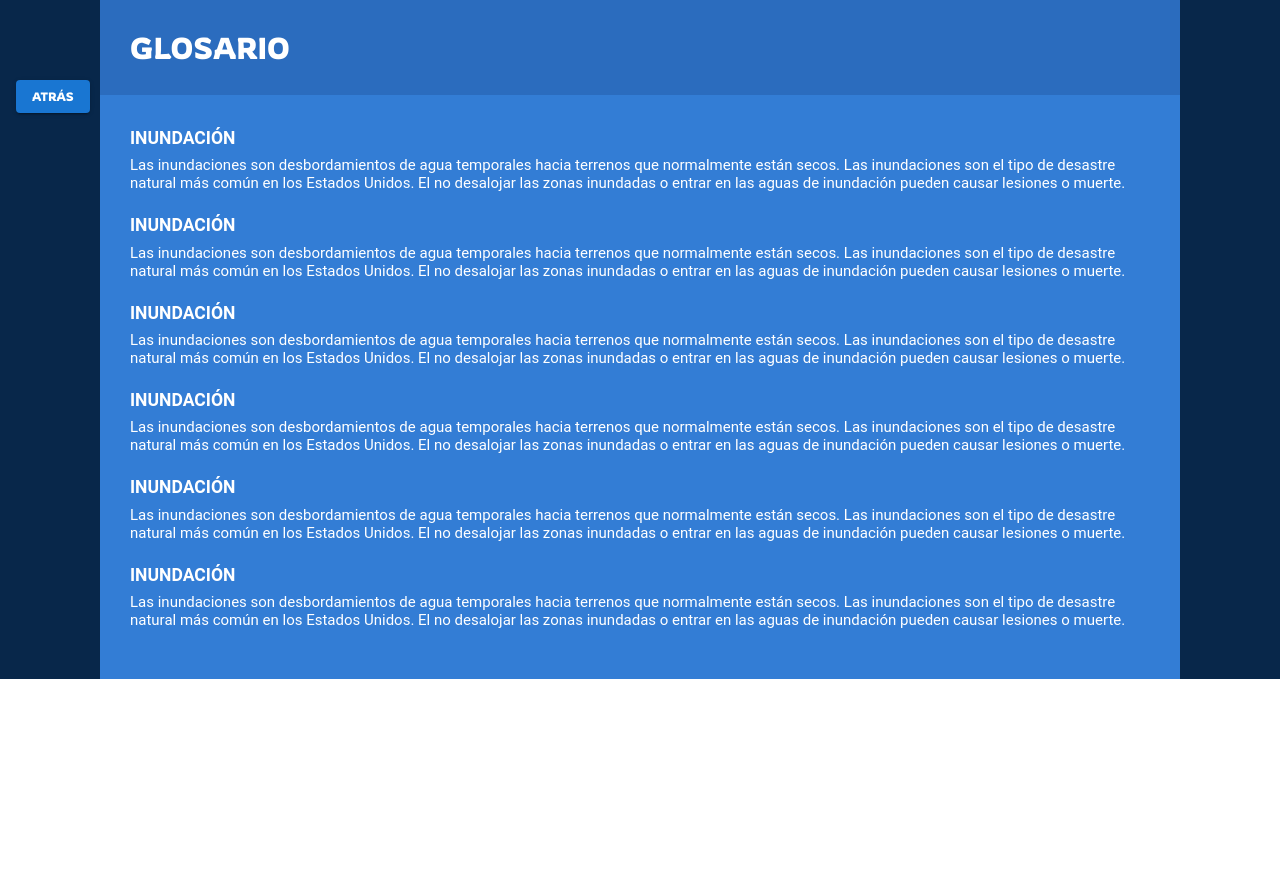
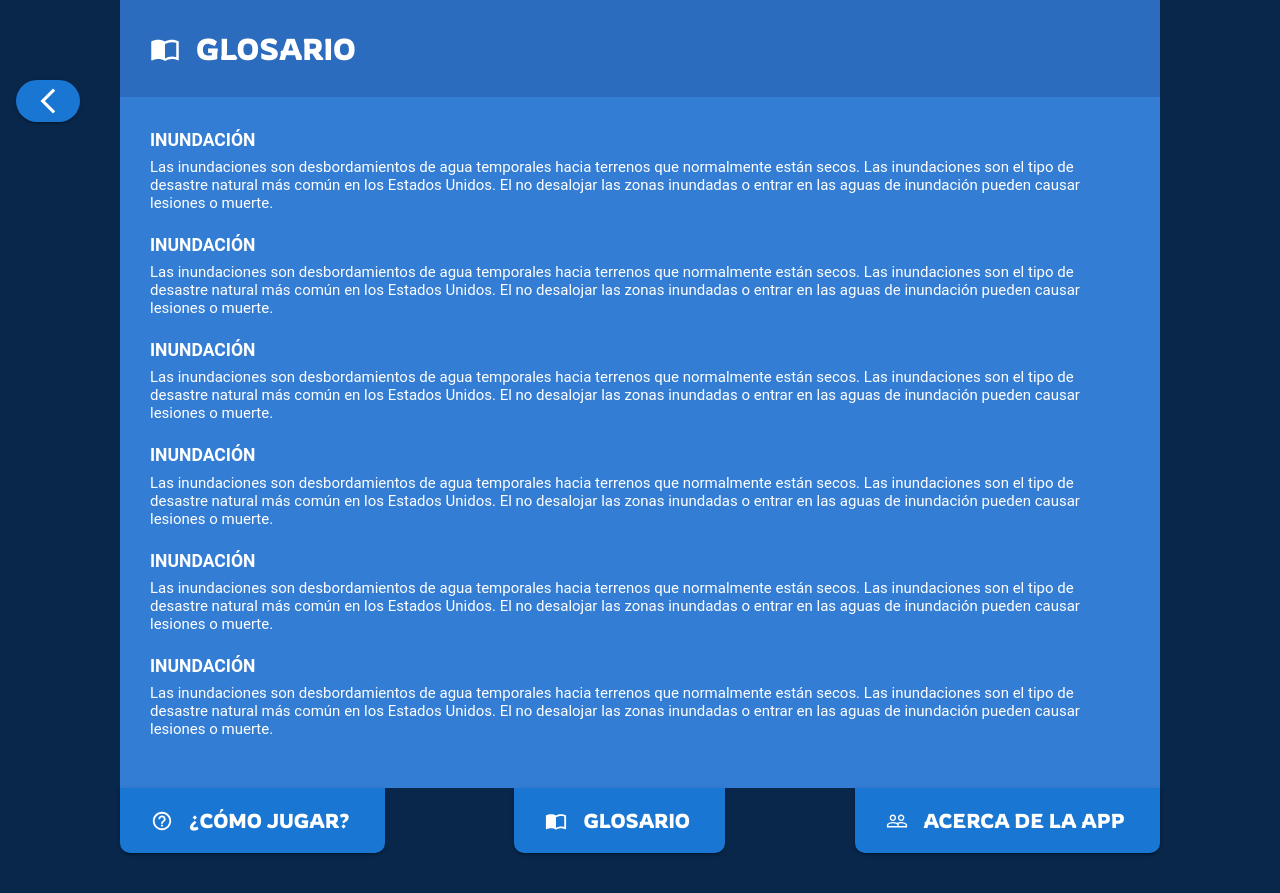
Before and after one commit to tadeovelis/Pasapalabra-ArroyoMaldonado-TPIntegradorDEU-2022, a React (Create React App) app: page /glosario in a window 1280 px wide. Before the commit the page ends 800 px from the top, so only its background shows below. Built offline with nearby package versions, Linux system fonts and the light colour scheme; the HTML template or start-up script is replaced by a standard one.

Commit message:
Agregar header de abajo en las secciones complementarias. Ordenar un poco la estructura de los componentes. Agregar iconos

```diff
--- a/src/App.css
+++ b/src/App.css
@@ -1,6 +1,7 @@
 .App {
   text-align: center;
-  background: #08274a
+  background: #08274a;
+  padding: 0 0 40px
 }
 
 .App-logo {
@@ -40,37 +41,38 @@
 
 /* Contenedor secciones donde hay texto (cómo jugar, glosario, acerca de */
 .contenedor-general-seccion-texto {
-  background: #337dd5;
-  margin: 0 100px;
+  margin: 0 120px;
 }
 
 .header-seccion-texto {
   background: #2b6cbe;
+  padding: 30px;
+  position: sticky;
+  top: 0;
+  z-index: 99;
+}
+
+.contenedor-seccion-texto {
   padding: 30px
 }
 
-.contenedor-seccion-texto {
+.contenedor-seccion-headerytexto {
   background: #337dd5;
-  padding: 30px;
   color: white
 }
 
-.palabra-glosario, .tema-acerca-de-la-app {
+.item-seccion-texto {
   text-align: left;
   margin-bottom: 20px;
 }
 
-.titulo-palabra-glosario, .titulo-tema-acerca-de-la-app {
+.titulo-item-seccion-texto {
   text-transform: uppercase;
   margin-top: 0;
   margin-bottom: 5px
 }
 
-.definicion-palabra-glosario, .contenido-tema-acerca-de-la-app {
+.contenido-item-seccion-texto {
   line-height: 1.2;
   margin: 0
 }
-
-.button-header {
-  font-size: 1em
-}
--- a/src/App.js
+++ b/src/App.js
@@ -1,9 +1,9 @@
 import './App.css'
 import Home from './components/Home'
 import Juego from './components/Juego'
-import ComoJugar from './components/ComoJugar'
-import Glosario from './components/Glosario'
-import AcercaDeLaApp from './components/AcercaDeLaApp'
+import ComoJugar from './components/SeccionesComplementarias/ComoJugar'
+import Glosario from './components/SeccionesComplementarias/Glosario'
+import AcercaDeLaApp from './components/SeccionesComplementarias/AcercaDeLaApp'
 import Configuracion from './components/Configuracion'
 
 import { BrowserRouter } from 'react-router-dom'
--- a/src/components/BotonesFlotantes.js
+++ b/src/components/BotonesFlotantes.js
@@ -1,5 +1,8 @@
 import { Button } from "@mui/material"
 import { useNavigate } from "react-router-dom";
+import { Link } from "react-router-dom"
+import ArrowBackIosNewIcon from '@mui/icons-material/ArrowBackIosNew';
+
 
 export default function BotonesFlotantes() {
 
@@ -9,17 +12,19 @@ export default function BotonesFlotantes() {
         <div>
             <Button
                 variant="contained"
+                component={Link}
                 sx={{
                     position: 'fixed',
                     fontWeight: '500',
                     left: 0,
                     top: 0,
                     mt: 10,
-                    ml: 2
+                    ml: 2,
+                    borderRadius: 100
                 }}
-                onClick={() => navigate(-1)}
+                to="/rosco"
             >
-                Atrás
+                <ArrowBackIosNewIcon fontSize="large" />
             </Button>
         </div>
     )
--- a/src/components/Glosario.js
+++ /dev/null
@@ -1,27 +0,0 @@
-import { Container } from "@mui/system"
-import BotonesFlotantes from "./BotonesFlotantes"
-import { Box } from "@mui/system"
-import { Typography } from "@mui/material"
-import PalabrasGlosario from "./PalabrasGlosario"
-
-
-export default function Glosario() {
-    return (
-        <div>
-            <BotonesFlotantes />
-            <Container class="contenedor-general-seccion-texto">
-                <Box class="header-seccion-texto">
-                    <Typography variant="h1" color="white"
-                        sx={{
-                            textAlign: 'left',
-                            textTransform: 'uppercase'
-                        }}
-                    >
-                        Glosario
-                    </Typography>
-                </Box>
-                <PalabrasGlosario />
-            </Container>
-        </div>
-    )
-}
--- /dev/null
+++ b/src/components/HeaderAbajo.js
@@ -0,0 +1,65 @@
+import { Box } from "@mui/system"
+import { Grid } from "@mui/material"
+import { Button } from "@mui/material"
+import { Link } from "react-router-dom"
+
+import HelpOutlineIcon from '@mui/icons-material/HelpOutline';
+import ImportContactsIcon from '@mui/icons-material/ImportContacts';
+import PeopleOutlineIcon from '@mui/icons-material/PeopleOutline';
+
+import '../App.css'
+import styled from "@emotion/styled";
+
+const HeaderButton = styled(Button)({
+    fontSize: 20,
+    padding: '15px 35px',
+    borderRadius: '0 0 10px 10px'
+});
+
+const espacioIconos = 1;
+
+export default function HeaderAbajo() {
+    return (
+        <div>
+            <Grid
+                container
+                spacing={5}
+                justifyContent="space-between"
+            >
+                <Grid item>
+                    <HeaderButton
+                        component={Link}
+                        variant="contained"
+                        to="/como-jugar"
+                        size="large"
+                        startIcon={<HelpOutlineIcon sx={{ mr: espacioIconos }}/>}
+                    >
+                        ¿Cómo jugar?
+                    </HeaderButton>
+                </Grid>
+                <Grid item>
+                    <HeaderButton
+                        component={Link}
+                        size="large"
+                        variant="contained"
+                        to="/glosario"
+                        startIcon={<ImportContactsIcon sx={{ mr: espacioIconos }}/>}
+                    >
+                        Glosario
+                    </HeaderButton>
+                </Grid>
+                <Grid item>
+                    <HeaderButton
+                        component={Link}
+                        variant="contained"
+                        size="large"
+                        to="/acerca-de-la-app"
+                        startIcon={<PeopleOutlineIcon sx={{ mr: espacioIconos }}/>}
+                    >
+                        Acerca de la app
+                    </HeaderButton>
+                </Grid>
+            </Grid>
+        </div>
+    )
+}
--- /dev/null
+++ b/src/components/SeccionComplementaria.js
@@ -0,0 +1,41 @@
+import { Grid, Typography } from "@mui/material";
+import { Box, Container } from "@mui/system";
+import BotonesFlotantes from "./BotonesFlotantes";
+import HeaderAbajo from "./HeaderAbajo";
+
+
+import '../App.css'
+
+export default function SeccionComplementaria(props) {
+    return (
+        <div>
+            <BotonesFlotantes />
+            <Container class="contenedor-general-seccion-texto">
+                <Box class="contenedor-seccion-headerytexto">
+                    <Box class="header-seccion-texto">
+                        <Grid container alignItems="center" direction="row">
+                            <Grid item sx={{position: 'relative', top: '4px'}}>{props.icono}</Grid>
+                            <Grid item>
+                                <Typography variant="h1" color="white"
+                                    sx={{
+                                        textAlign: 'left',
+                                        textTransform: 'uppercase'
+                                    }}
+                                >
+
+                                    {props.titulo}
+                                </Typography>
+                            </Grid>
+                        </Grid>
+                    </Box>
+                    <Box class="contenedor-seccion-texto">
+                        {props.contenido}
+                    </Box>
+                </Box>
+
+                <HeaderAbajo />
+            </Container>
+
+        </div>
+    )
+}
--- a/src/components/AcercaDeLaApp.js
+++ b/src/components/SeccionesComplementarias/AcercaDeLaApp.js
@@ -1,39 +1,33 @@
-import { Container } from "@mui/system"
-import BotonesFlotantes from "./BotonesFlotantes"
 import { Box } from "@mui/system"
 import { Button, Typography } from "@mui/material"
+import SeccionComplementaria from "../SeccionComplementaria"
 
-export default function Glosario() {
+import PeopleOutlineIcon from '@mui/icons-material/PeopleOutline';
+
+const espacioIconos = 2;
+
+export default function AcercaDeLaApp() {
     return (
-        <div>
-            <BotonesFlotantes />
-            <Container class="contenedor-general-seccion-texto">
-                <Box class="header-seccion-texto">
-                    <Typography variant="h1" color="white"
-                        sx={{
-                            textAlign: 'left',
-                            textTransform: 'uppercase'
-                        }}
-                    >
-                        Acerca de la app
-                    </Typography>
-                </Box>
-                <Box class="contenedor-seccion-texto">
-                    <Box class="tema-acerca-de-la-app">
-                        <Typography class="titulo-tema-acerca-de-la-app" variant="h3">
+        <SeccionComplementaria
+            titulo="Acerca de la app"
+            icono={<PeopleOutlineIcon sx={{ mr: espacioIconos, fontSize: 30 }}/>}
+            contenido={
+                <>
+                    <Box class="item-seccion-texto">
+                        <Typography class="titulo-item-seccion-texto" variant="h3">
                             ¿Quiénes somos?
                         </Typography>
-                        <Typography class="contenido-tema-acerca-de-la-app" variant="body1">
+                        <Typography class="contenido-item-seccion-texto" variant="body1">
                             Somos...<br />
                             <b>Tadeo Velis, Sebastián Perri y Mariano Gandin</b>.
                         </Typography>
                     </Box>
 
-                    <Box class="tema-acerca-de-la-app">
-                        <Typography class="titulo-tema-acerca-de-la-app" variant="h3">
+                    <Box class="item-seccion-texto">
+                        <Typography class="titulo-item-seccion-texto" variant="h3">
                             ¿Cómo surgió?
                         </Typography>
-                        <Typography class="contenido-tema-acerca-de-la-app" variant="body1">
+                        <Typography class="contenido-item-seccion-texto" variant="body1">
                             Esta aplicación la diseñamos y desarrollamos para la materia Diseño de Experiencia de Usuario de la Facultad de Informática, UNLP, en 2022. En esta materia se prioriza el desarrollo de aplicaciones pensando en el usuario para lograr la mejor experiencia posible. Esto no solo incluye interfaces más simples y fáciles de entender, sino también interacciones más intuitivas y accesibilidad para todas las personas, de todas las edades y de todas las condiciones.
                             <br /><br />
                             La aplicación se diseñó en el marco del proyecto de difusión y educación promovido por distintas facultades de la UNLP, sobre las inundaciones de la región de La Plata. Específicamente, nos centramos en la de 2013 y en la región del Arroyo Maldonado.
@@ -54,11 +48,11 @@ export default function Glosario() {
                         </Button>
                     </Box>
 
-                    <Box class="tema-acerca-de-la-app">
-                        <Typography class="titulo-tema-acerca-de-la-app" variant="h3">
+                    <Box class="item-seccion-texto">
+                        <Typography class="titulo-item-seccion-texto" variant="h3">
                             Información de contacto
                         </Typography>
-                        <Typography class="contenido-tema-acerca-de-la-app" variant="body1">
+                        <Typography class="contenido-item-seccion-texto" variant="body1">
                             Si encontraste algún error, querés sugerir alguna palabra, alguna corrección o por cualquier otro motivo que te quieras contactar con nosotros, no dudes en escribirnos un mail. Te dejamos nuestras direcciones de correo electrónico, nos podés enviar un mail a los tres:
                             <br /><br />
                             Tadeo Velis: <b>tadeo.velis@gmail.com</b><br />
@@ -66,8 +60,8 @@ export default function Glosario() {
                             Mariano Gandin: <b>mariano.rng@hotmail.com</b>
                         </Typography>
                     </Box>
-                </Box>
-            </Container>
-        </div>
+                </>
+            }
+        />
     )
 }
--- /dev/null
+++ b/src/components/SeccionesComplementarias/ComoJugar.js
@@ -0,0 +1,29 @@
+import { Container } from "@mui/system"
+import BotonesFlotantes from "../BotonesFlotantes"
+import { Box } from "@mui/system"
+import { Typography } from "@mui/material"
+import SeccionComplementaria from "../SeccionComplementaria"
+
+import HelpOutlineIcon from '@mui/icons-material/HelpOutline';
+
+const espacioIconos = 2;
+
+
+export default function ComoJugar() {
+    return (
+        <SeccionComplementaria
+            titulo="Cómo jugar"
+            icono={<HelpOutlineIcon sx={{ mr: espacioIconos, fontSize: 30 }}/>}
+            contenido={
+                <Box class="item-seccion-texto">
+                    <Typography class="titulo-item-seccion-texto" variant="h3">
+                        ¿Cuáles son las reglas?
+                    </Typography>
+                    <Typography class="contenido-item-seccion-texto" variant="body1">
+                        Para jugar hay que...
+                    </Typography>
+                </Box>
+            }
+        />
+    )
+}
--- a/src/components/PalabrasGlosario.js
+++ b/src/components/SeccionesComplementarias/Glosario.js
@@ -1,6 +1,13 @@
+import { Container } from "@mui/system"
+import BotonesFlotantes from "../BotonesFlotantes"
 import { Box } from "@mui/system"
 import { Typography } from "@mui/material"
+import HeaderAbajo from "../HeaderAbajo"
+import SeccionComplementaria from "../SeccionComplementaria"
 
+import ImportContactsIcon from '@mui/icons-material/ImportContacts';
+
+const espacioIconos = 2;
 
 const palabras = [
     { 'titulo': 'Inundación', 'definicion': 'Las inundaciones son desbordamientos de agua temporales hacia terrenos que normalmente están secos. Las inundaciones son el tipo de desastre natural más común en los Estados Unidos. El no desalojar las zonas inundadas o entrar en las aguas de inundación pueden causar lesiones o muerte.' },
@@ -11,21 +18,24 @@ const palabras = [
     { 'titulo': 'Inundación', 'definicion': 'Las inundaciones son desbordamientos de agua temporales hacia terrenos que normalmente están secos. Las inundaciones son el tipo de desastre natural más común en los Estados Unidos. El no desalojar las zonas inundadas o entrar en las aguas de inundación pueden causar lesiones o muerte.' },
 ]
 
-export default function PalabrasGlosario() {
+export default function Glosario() {
     return (
-        <Box class="contenedor-seccion-texto">
-
-            {/* Algunas palabras hardcodeadas a modo de ejemplo */}
-            {palabras.map(p =>
-                <Box class="palabra-glosario">
-                    <Typography class="titulo-palabra-glosario" variant="h3">
-                        {p.titulo}
-                    </Typography>
-                    <Typography class="definicion-palabra-glosario" variant="body1">
-                        {p.definicion}
-                    </Typography>
-                </Box>
-            )}
-        </Box>
+        <SeccionComplementaria
+            titulo="Glosario"
+            icono={<ImportContactsIcon sx={{ mr: espacioIconos, fontSize: 30 }}/>}
+            contenido={
+                /* Algunas palabras hardcodeadas a modo de ejemplo */
+                palabras.map(p =>
+                    <Box class="item-seccion-texto">
+                        <Typography class="titulo-item-seccion-texto" variant="h3">
+                            {p.titulo}
+                        </Typography>
+                        <Typography class="contenido-item-seccion-texto" variant="body1">
+                            {p.definicion}
+                        </Typography>
+                    </Box>
+                )
+            }
+        />
     )
 }
```
Also changed, not shown: src/components/ComoJugar.js (deleted, +0 -27 lines).
